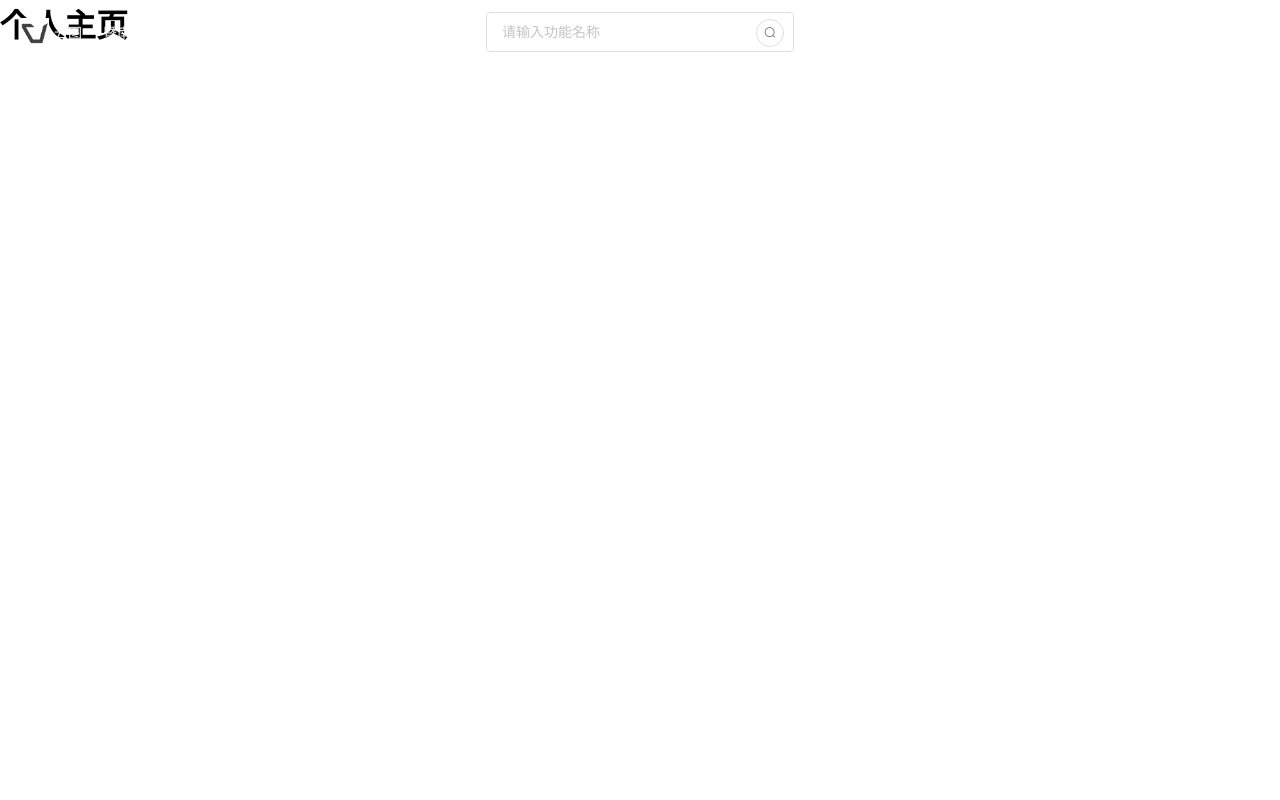
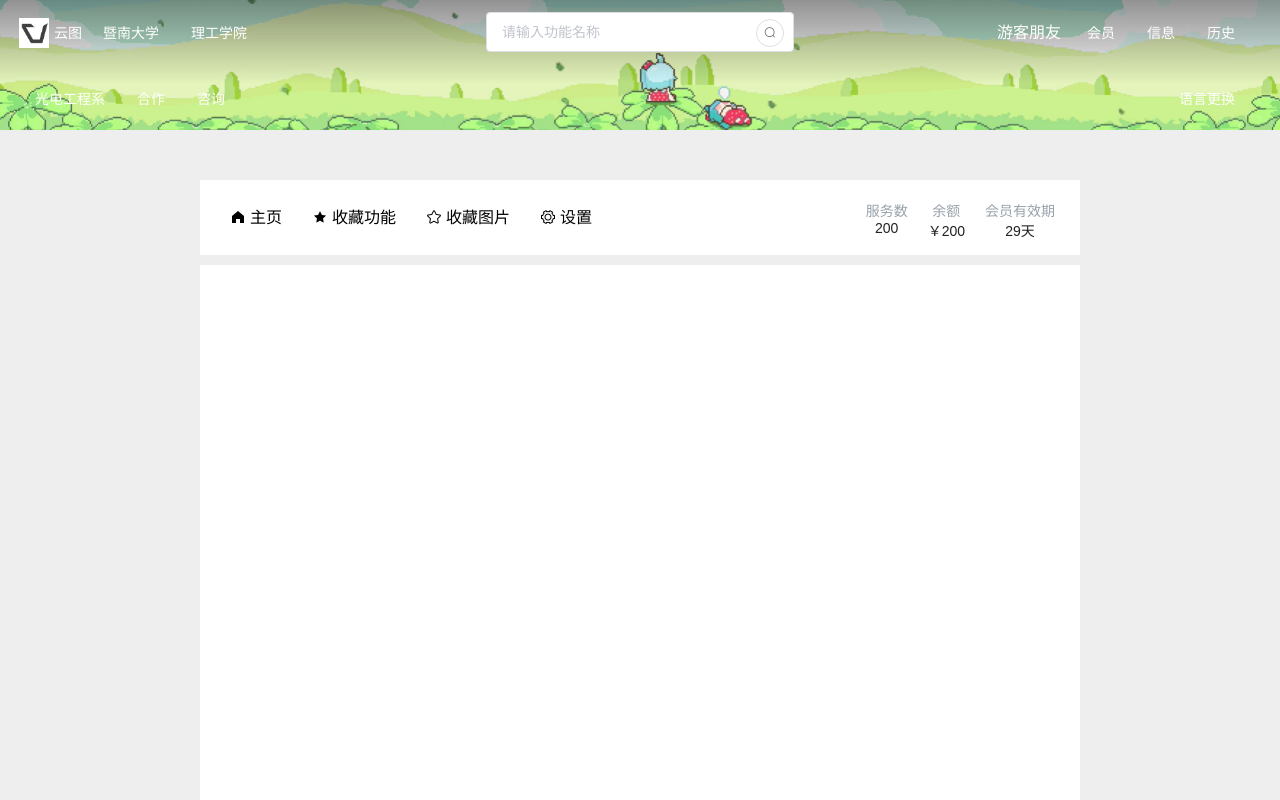
Before and after one commit to Pompous21/Frontend, a Vue app: page /personal-center in a window 1280 px wide. Built offline with nearby package versions, Linux system fonts and the light colour scheme.

Commit message:
fix #706857896 添加了个人中心页面，以及设置个人资料

```diff
--- a/public/config.js
+++ b/public/config.js
@@ -1,3 +1,4 @@
-export const serverIp = 'localhost';
+// export const serverIp = 'localhost';
+export const serverIp = '172.19.5.219'
 export const bPort = '9090';
 export const fPort = '8080';
--- a/src/App.vue
+++ b/src/App.vue
@@ -2,7 +2,7 @@
   <div style="height: 100vh; overflow: auto" id="app" ref="App">
     <!--  最外层div要这么写才能监听  -->
     <Header class="header" :style="{zIndex: index_header, background: bg_header, boxShadow: bs}" @loginDialogVisibleOn="loginDialogVisible = true" @refreshUser="getUser" />
-    <router-view/>
+    <router-view v-if="isRouterAlive" />
 
     <Login :loginDialogVisible="loginDialogVisible" @loginDialogVisibleOff="loginDialogVisible = false" @refreshUser="getUser"/>
   </div>
@@ -33,10 +33,17 @@
         },
 
         // 当前已登录用户信息
-        userInfo: { name: '', avatar: '' },
+        userInfo: {
+          id: '',
+          name: '',
+          avatar: ''
+        },
 
         // 登录窗口
         loginDialogVisible: false,
+
+        // 控制刷新页面
+        isRouterAlive: true
       }
     },
     created() {
@@ -64,19 +71,29 @@
         }
       },
 
-      // 获取后台存放的最新用户信息
+      // 获取后台存放的最新用户信息，提供给头部菜单
       getUser() {
         let id = localStorage.getItem("user") ? JSON.parse(localStorage.getItem("user")).id : ""
         if (id) {
           this.request.get("/user/" + id).then(res => {
+            this.userInfo.id = res.data.id
             this.userInfo.name = res.data.name
             this.userInfo.avatar = res.data.avatar
           })
         }
         else {
+          this.userInfo.id = ''
           this.userInfo.name = ''
           this.userInfo.avatar = ''
         }
+      },
+
+      // 控制刷新页面，通过provide与inject组合使用
+      reloadView() {
+        this.isRouterAlive = false
+        this.$nextTick(function() {
+          this.isRouterAlive = true
+        })
       }
     },
 
@@ -84,7 +101,9 @@
     provide() {
       return {
         headerFontColor: this.headerFontColor,
-        user: this.userInfo
+        user: this.userInfo,
+
+        reloadView: this.reloadView
       }
     }
   }
--- a/src/components/Login.vue
+++ b/src/components/Login.vue
@@ -28,6 +28,7 @@
     props: {
       loginDialogVisible: Boolean
     },
+    inject: ['reloadView'],
     data() {
       return {
         // 控制页面
@@ -68,6 +69,7 @@
             this.$message.error(res.msg)
           }
           this.$emit('refreshUser')
+          this.reloadView()
         })
       },
       register() {
--- a/src/components/headerBar/RightEntry.vue
+++ b/src/components/headerBar/RightEntry.vue
@@ -3,8 +3,8 @@
     <!--  后面看情况补条件渲染  -->
     <el-popover placement="bottom" trigger="hover" class="header-btn">
       <!--已登录的情况      -->
-      <div v-if="user.name">
-        <router-link to="/person" style="text-decoration: none">个人信息 </router-link>
+      <div v-if="this.user.id">
+        <router-link to="/personal-center" style="text-decoration: none">个人信息 </router-link>
         <div style="text-decoration: none; cursor: pointer" @click="handleLogout">退出登录 </div>
       </div>
       <!--未登录的情况      -->
@@ -17,6 +17,9 @@
         <div v-if="this.user.name">
           <span class="mr-5" style="font-family: Arial; font-size: 14px">{{this.user.name}} </span>
           <el-avatar size="medium" :src="this.user.avatar" style="vertical-align: middle"></el-avatar>
+        </div>
+        <div v-else-if="this.user.id">
+          <span class="mr-5">用户: {{this.user.id}} </span>
         </div>
         <div v-else>
           <span class="mr-5">游客朋友 </span>
--- a/src/router/index.js
+++ b/src/router/index.js
@@ -2,12 +2,15 @@ import Vue from 'vue'
 import VueRouter from 'vue-router'
 import Home from '../views/Home.vue'
 import PersonalCenter from "../views/PersonalCenter";
+import PersonalSettings from "../views/personal/PersonalSettings";
 
 Vue.use(VueRouter)
 
 const routes = [
   { path: '/', name: 'Home', component: Home, meta: { title: '云图' } },
-  { path: '/personal-center', name: 'PersonalCenter', component: PersonalCenter, meta: { title: '个人中心' } }
+  { path: '/personal-center', name: 'PersonalCenter', component: PersonalCenter, meta: { title: '个人中心' }, children: [
+      { path: 'settings', name: 'PersonalSettings', component:PersonalSettings, meta: { title: '个人设置' } }
+    ] }
 
 ]
 
--- a/src/views/PersonalCenter.vue
+++ b/src/views/PersonalCenter.vue
@@ -1,6 +1,39 @@
 <template>
-  <div>
-    <h1>个人主页</h1>
+  <div class="bg-e-white">
+    <div class="bgImg">
+    </div>
+    <div class="outer" style="height: 75px; margin-bottom: 10px">
+      <div class="inner bg-white" style="height: 100%; padding: 0 15px; display: flex">
+        <div style="flex: auto; display: flex">
+          <div class="module" @click="$router.push('/')"><i class="el-icon-s-home"></i> 主页</div>
+          <div class="module"><i class="el-icon-star-on"></i> 收藏功能</div>
+          <div class="module"><i class="el-icon-star-off"></i> 收藏图片</div>
+          <div class="module" @click="$router.push('/personal-center/settings')"><i class="el-icon-setting"></i> 设置</div>
+        </div>
+
+        <div style="display: flex">
+          <a href="localhost:8080" class="data-block" style="">
+            <p class="data-title">服务数</p>
+            <p class="data-details">200</p>
+          </a>
+          <a href="localhost:8080" class="data-block" style="">
+            <p class="data-title">余额</p>
+            <p class="data-details">￥200</p>
+          </a>
+          <a href="localhost:8080" class="data-block" style="">
+            <p class="data-title">会员有效期</p>
+            <p class="data-details">29天</p>
+          </a>
+        </div>
+      </div>
+    </div>
+
+    <div class="outer" style="height: 2000px">
+      <div class="inner bg-white" style="height: 100%">
+        <router-view />
+      </div>
+    </div>
+
   </div>
 </template>
 
@@ -11,5 +44,51 @@
 </script>
 
 <style scoped>
+  .bgImg {
+    height: 180px;
+    width: 100%;
+    margin-top: 0;
+    padding-top: 0;
+    background: url("../assets/header_banner.png") no-repeat;
+    background-size: 100%;
+  }
+  .bg-white {
+    background: #FFFFFF;
+  }
+  .bg-e-white {
+    background: #EEEEEE;
+  }
+  .outer {
+    padding: 0 200px
+  }
 
+  .module {
+    margin: 0 15px;
+    height: 100%;
+    line-height: 75px;
+    cursor: pointer;
+  }
+  .data-block {
+    margin: 0 10px;
+    height: 100%;
+    text-decoration: none;
+    display: flex;
+    flex-direction: column;
+    justify-content: center;
+  }
+  .data-title {
+    height: 15px;
+    text-align: center;
+    font-family: Arial;
+    font-size: 14px;
+    color: #99A2AA;
+  }
+  .data-details {
+    height: 15px;
+    margin-top: 5px;
+    text-align: center;
+    font-family: Arial;
+    font-size: 14px;
+    color: #222222;
+  }
 </style>
--- a/src/views/home/Banner.vue
+++ b/src/views/home/Banner.vue
@@ -1,5 +1,5 @@
 <template>
-  <div style="height: 180px; width: 100%; margin-top: 0; padding-top: 0" class="bgImg">
+  <div class="bgImg">
     just for test
   </div>
 </template>
@@ -12,6 +12,10 @@
 
 <style scoped>
   .bgImg {
+    height: 180px;
+    width: 100%;
+    margin-top: 0;
+    padding-top: 0;
     background: url("../../assets/header_banner.png") no-repeat;
     background-size: 100%;
   }
--- /dev/null
+++ b/src/views/personal/PersonalSettings.vue
@@ -0,0 +1,117 @@
+<template>
+  <div style="padding: 30px">
+    <div style="display: flex; padding: 20px; ; box-shadow: 2px 0 6px rgba(0 21 41 / 35%);">
+      <div>
+        <div style="text-align: center; margin-bottom: 10px">
+          <i class="el-icon-user-solid"></i> 我的信息
+        </div>
+        <el-upload class="avatar-uploader"
+                   :action="'http://' + serverIp + ':' + bPort + '/files/upload'"
+                   :on-success="handleAvatarSuccess"
+                   :show-file-list="false">
+          <img v-if="userSettingsForm.avatar" :src="userSettingsForm.avatar" class="avatar">
+          <i v-else class="el-icon-plus avatar-uploader-icon"></i>
+        </el-upload>
+        <div>
+          <el-button size="mini" type="primary" @click="handleSetInfo">更新信息</el-button>
+          <el-button size="mini" @click="handleSetCancel">取消</el-button>
+        </div>
+      </div>
+      <div>
+        <el-form :model="userSettingsForm" label-width="120px">
+          <el-form-item label="ID:">
+            <el-input v-model="userSettingsForm.id" :disabled="true" placeholder="一生一份的ID，无法更换"></el-input>
+          </el-form-item>
+          <el-form-item label="昵称:">
+            <el-input v-model="userSettingsForm.name" placeholder="请输入昵称"></el-input>
+          </el-form-item>
+          <el-form-item label="账号/手机号:">
+            <el-input v-model="userSettingsForm.phone" :disabled="true" placeholder="一生一份的账号，无法更换"></el-input>
+          </el-form-item>
+          <el-form-item label="邮箱:">
+            <el-input v-model="userSettingsForm.email" placeholder="请输入邮箱"></el-input>
+          </el-form-item>
+        </el-form>
+      </div>
+    </div>
+  </div>
+</template>
+
+<script>
+  import {bPort, serverIp} from "../../../public/config";
+
+  export default {
+    name: "PersonalSettings",
+    data() {
+      return {
+        serverIp: serverIp,
+        bPort: bPort,
+
+        // 用户信息
+        userSettingsForm: {
+          id: '',
+          name: '',
+          phone: '',
+          email: '',
+          avatar: ''
+        }
+      }
+    },
+    created() {
+      this.getUser()
+    },
+    methods: {
+      handleAvatarSuccess(res) {
+        this.userSettingsForm.avatar = res
+      },
+      getUser() {
+        let id = localStorage.getItem("user") ? JSON.parse(localStorage.getItem("user")).id : ""
+        this.request.get("/user/" + id).then(res => {
+          if (res.code === '1000') {
+            this.userSettingsForm = res.data
+          }
+        })
+      },
+
+      handleSetInfo() {
+        this.request.post("/user", this.userSettingsForm).then(res => {
+          if (res.code === '5000') {
+            this.$message.success("更新成功")
+          }
+          else {
+            this.$message.error("更新失败")
+          }
+        })
+      },
+      handleSetCancel() {
+        this.$router.push("/personal-center")
+      }
+    }
+  }
+</script>
+
+<style scoped>
+  .avatar {
+    width: 150px;
+    height: 150px;
+    display: block;
+  }
+  .avatar-uploader {
+    width: 150px;
+    height: 150px;
+    margin-bottom: 10px;
+    border: 1px dashed #d9d9d9;
+    border-radius: 6px;
+    cursor: pointer;
+    position: relative;
+    overflow: hidden;
+  }
+  .avatar-uploader-icon {
+    width: 150px;
+    height: 150px;
+    font-size: 28px;
+    color: #8c939d;
+    line-height: 150px;
+    text-align: center;
+  }
+</style>
```
